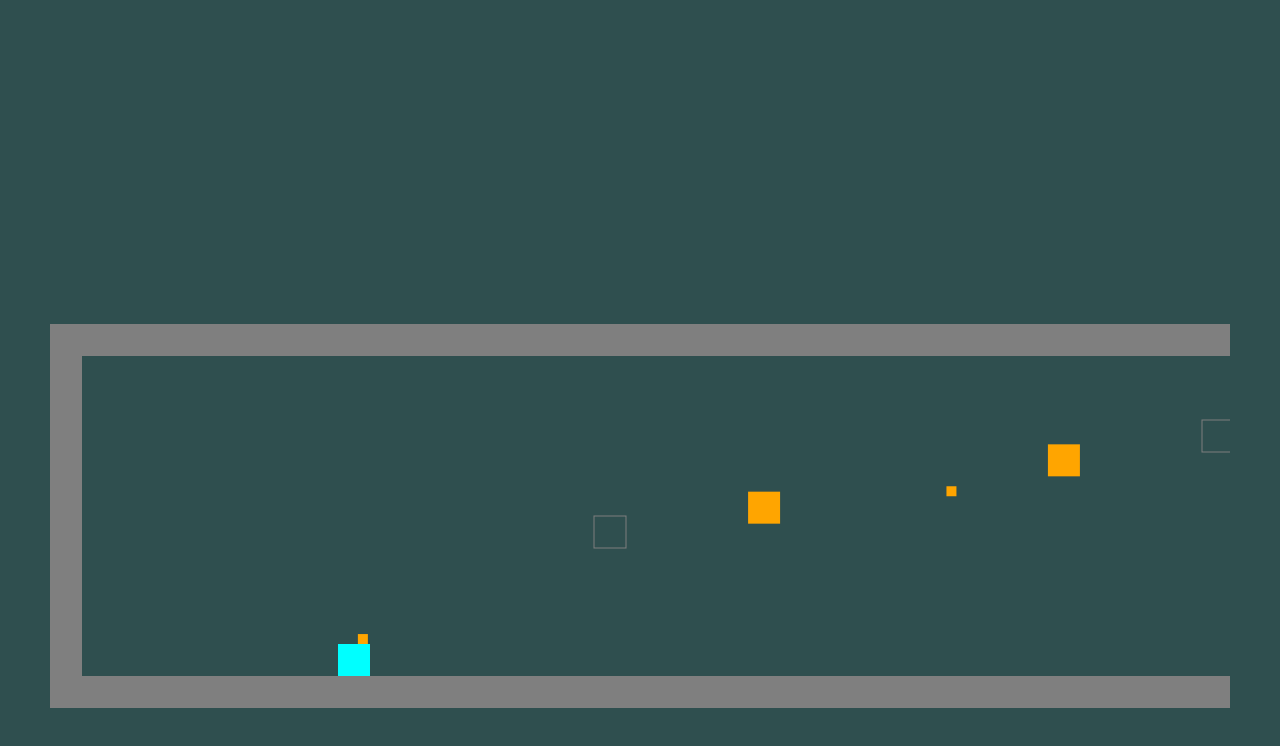
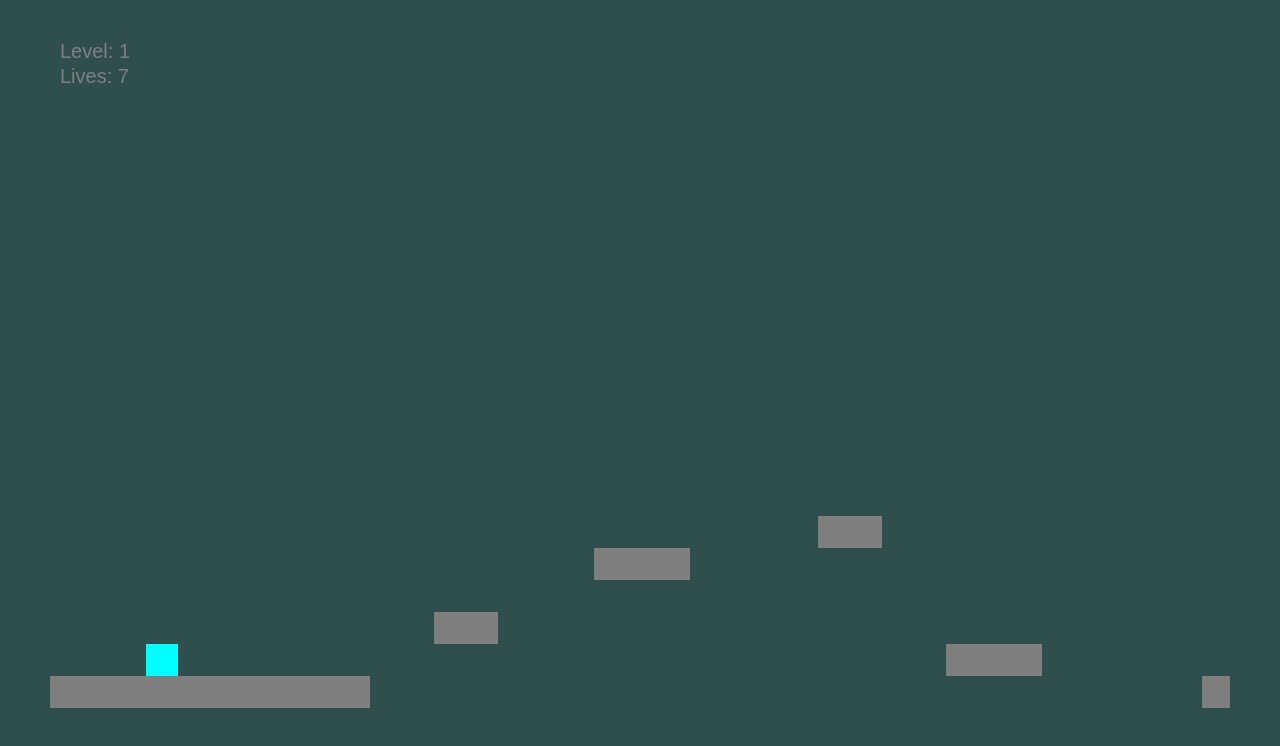
Before and after one commit to JoshNoel2/platformer, a plain HTML site: page index.html in a window 1280 px wide. Drawn offline with Linux system fonts and the light colour scheme.

Commit message:
Update index.html

```diff
--- a/index.html
+++ b/index.html
@@ -9,50 +9,149 @@
 
 <script>
 
-//alert("Welcome to Platformer! Made by Josh Noel!");
-
 var canvas = document.getElementById("canvas");
 var ctx = canvas.getContext("2d");
 
 canvas.width  = window.innerWidth - 100;
 canvas.height = window.innerHeight - 100;
+//canvas.width = 1000;
+//canvas.height = 450;
 
 var camerax, cameray = 0;
 var mapWidth, mapHeight;
 var level = 0;
+var lives = 7;
 var levels = [
-["xxxxxxxxxxxxxxxxxxxxxxxxxxxxxxxxxxxxxxxxxxxxxxxxxxxxxxxxxxxx",
-"x                                                          x",
-"x                                                          x",
-"x                                   e                      x",
-"x                                                X         x",
-"x                                                          x",
-"x                e                                         x",
-"x                                                          x",
-"x                                                          x",
-"x                                                          x",
-"x        o                                   O             x",
-"xxxxxxxxxxxxxxxxxxxxxxxxxxxxxxxxxxxxxxxxxxxxxxxxxxxxxxxxxxxx"],
-["xxxxxxxxxxxxxxxxxxxxxxxxxxxxxxxxxxxxxxxxxxxxxxxxxxxxxxxxxxxx",
-"x                                                          x",
-"x                                                          x",
-"x           e                       e                      x",
-"x                                                X         x",
-"x                                                          x",
-"x                e    X                                    x",
-"x                              X                           x",
-"x                    x                                     x",
-"x                    X                                     x",
-"x        o           x                       O             x",
-"xxxxxxxxxxxxxxxxxxxxxxxxxxxxxxxxxxxxxxxxxxxxxxxxxxxxxxxxxxxx"],
+["                                                            ",
+"                                                            ",
+"                                                            ",
+"                                                            ",
+"                                                            ",
+"                        xx                                  ",
+"                 xxx                         xxx            ",
+"                                                            ",
+"            xx                           xx                 ",
+"   o                        xxx                         O   ",
+"xxxxxxxxxx                          xx              xxxxxxxx"],
+
+["                                                            ",
+"                                                            ",
+"                  x                                         ",
+"                       x                                    ",
+"               x                                            ",
+"                          x         x                       ",
+"            x                 xx                            ",
+"                                        x                   ",
+"         x                                                  ",
+"   o                                         x          O   ",
+"xxxxxxxx                                           xxxxxxxxx"],
+
+["                      x       x                             ",
+"       e        x                   x                       ",
+"                                                            ",
+"                                                            ",
+"                                      x                     ",
+"                 x                                          ",
+"                            e                               ",
+"                                                            ",
+"         x                                                  ",
+"   o           x                           xxx          O   ",
+"xxxxxxxx                                           xxxxxxxxx"],
+
+["                                            e               ",
+"                                                            ",
+"       e                                                    ",
+"                                                            ",
+"                       x                                    ",
+"                 x                                          ",
+"             x              x                               ",
+"                                  x      x                  ",
+"         x                                                  ",
+"   o                  e                     xx          O   ",
+"xxxxxxxx                                           xxxxxxxxx"],
+
+["                                                            ",
+"                                   x                        ",
+"     e                      x            x                  ",
+"               e                                            ",
+"                          x                  x              ",
+"                                                            ",
+"                            x                               ",
+"                                               x            ",
+"                                                            ",
+"   o                           x                        O   ",
+"xxxxxxxx                                           xxxxxxxxx",
+"            x                          e                    ",
+"                             x                              ",
+"    e           x                                   e       ",
+"                          x                                 ",
+"                      x                                     "],
+
+["                                                            ",
+"                                                            ",
+"                            O                               ",
+"                      xxxxxxxxxxxxxxx                       ",
+"                                          xxx               ",
+"                              xxx                           ",
+"                                    x                       ",
+"                                                            ",
+"                         x                                  ",
+"                                e                           ",
+"                                                            ",
+"                       x                                    ",
+"                   x                                        ",
+"             xxx                                            ",
+"        x                                                   ",
+"    x                                                       ",
+"                                                            ",
+"                                                            ",
+"  x                                                         ",
+"  xxx             xx              xxx                       ",
+"          xxx            xx              x                 ",
+"                                                            ",
+"                                                xxx         ",
+"                                                            ",
+"                                                            ",
+"                                                       e    ",
+"                    x      xxxxx       xxxxx                ",
+"                                                            ",
+"    e                                                       ",
+"                                                            ",
+"                xxxx                                        ",
+"                        o                                   ",
+"                       xxx                                  ",],
+
+["              e                          x                  ",
+"              x                          x                  ",
+"              x         x      x         x                  ",
+"       x      x                x         x        xxxxxx    ",
+"       x      x                x         x  x     x         ",
+"      xx      x     x          e         x        x         ",
+"       x      x                x         x        x         ",
+"x      x      x                x         x     x  x         ",
+"       x      xx               x         x        x         ",
+"   o   x      x                x         x x      x     O   ",
+"xxxxxxxx      x                x         x        xxxxxxxxxx",
+"              x       x        x                            ",
+"       exxxxxxx                x               x            ",
+"                               x                       e    ",
+"                   x           x            x               ",
+"xxxxxxxxxxxxxxx                xxxxxxxxxxx                  "]
+
 ]
 
 var player, blocks, projs, enemies, end, eblocks;
 
 function reset() {
+	if (lives < 0) {
+		lives = 7;
+		level = 0;
+	}
 	this.map = levels[level];
 	if (this.map == null) {
+		document.getElementById("ctl00_userName").innerHTML = "God";
 		level = 0;
+		lives = 7;
 		this.map = levels[level];
 	}
 	blocks = [];
@@ -106,7 +205,7 @@ function Player(x, y) {
 	this.yvel = 8;
 	this.onGround = false;
 	this.update = function() {
-		if (this.yvel < 8){
+		if (this.yvel < 12){
 			this.yvel += 1;
 		}
 		if (keysDown[32] && this.onGround) {
@@ -121,6 +220,7 @@ function Player(x, y) {
 			this.xvel = 0;
 		}
 		if (this.y > mapHeight) {
+			lives = lives - 1;
 			reset();
 		}
 		this.onGround = false;
@@ -158,6 +258,7 @@ function Player(x, y) {
 		}
 		for (i = 0; i < projs.length; i++) {
 			if (collision(this, projs[i])) {
+				lives = lives - 1;
 				reset();
 			}
 		}
@@ -192,7 +293,7 @@ function Projectile(start, target, type) {
 	this.y = start.y;
 	this.width = 10;
 	this.height = 10;
-	this.speed = 8;
+	this.speed = 4;
 	this.type = type;
 	this.angle = Math.atan2(target.x - start.x, target.y - start.y);
 	this.sin = Math.sin(this.angle) * this.speed;
@@ -228,33 +329,10 @@ function Enemy(x, y) {
 	this.target = null;
 	this.update = function() {
 		this.shootCount += 1;
-		if (this.shootCount == 10 && this.x-camerax >= 0 && this.x-camerax <= canvas.width) {
+		if (this.shootCount > 60 && this.x-camerax >= 0 && this.x-camerax <= canvas.width) {
 			new Projectile(this, player, "direct");
+			this.shootCount = 0;
 		}
-		if (this.shootCount == 30) {
-			if (this.target != null) {
-				this.target.enemy = null;
-			}
-			this.target = eblocks[parseInt(Math.random() * eblocks.length)];
-			while (this.target.enemy != null) {
-				this.target = eblocks[parseInt(Math.random() * eblocks.length)];
-			}
-			this.target.enemy = this;
-			this.angle = Math.atan2(this.target.x - this.x, this.target.y - this.y);
-			this.sin = Math.sin(this.angle) * this.speed;
-			this.cos = Math.cos(this.angle) * this.speed;
-		}
-		if (this.shootCount > 30) {
-			this.x += this.sin;
-			this.y += this.cos;
-
-			if (this.x < this.target.x + this.speed && this.x > this.target.x - this.speed) {
-				this.shootCount = 0;
-				this.x = this.target.x;
-				this.y = this.target.y;
-			}
-		}
-
 	}
 	this.move = function(block) {
 
@@ -323,6 +401,13 @@ function render() {
 	}
 	player.render();
 	end.render();
+
+	ctx.fillStyle = "#7f7f7f";
+	ctx.font="20px Arial";
+	ctx.fillText("Level: " + (level+1), 10, 50);
+	ctx.fillStyle = "#7f7f7f";
+	ctx.font="20px Arial";
+	ctx.fillText("Lives: " + lives, 10, 75);
 };
 
 function main() {
```
